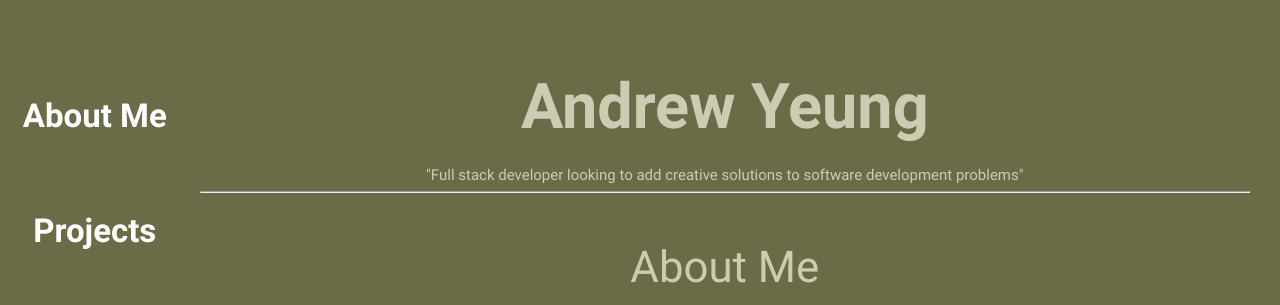
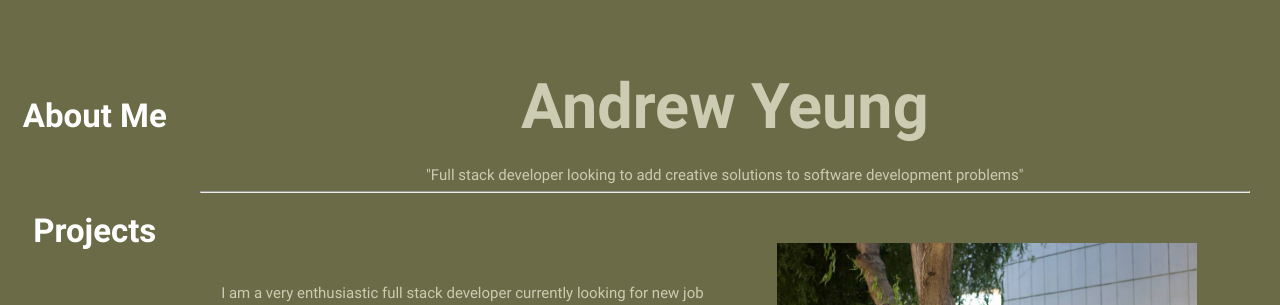
Before and after one commit to andrewhyeung/portfolio-, a website: page client/index.html in a window 1280 px wide. Shown: the top 305 px of the page. Drawn offline with nearby package versions, Linux system fonts and the light colour scheme.

Commit message:
took out about me header

```diff
--- a/client/static/partials/body.html
+++ b/client/static/partials/body.html
@@ -15,7 +15,7 @@
 						<hr>
 					</div>
 
-					<h3>About Me</h3>
+
 					<div class="row">
 						<img src="./static/images/andrew.jpg" height='40%' width='40%'>
 						<div  class='col s6'>
```
